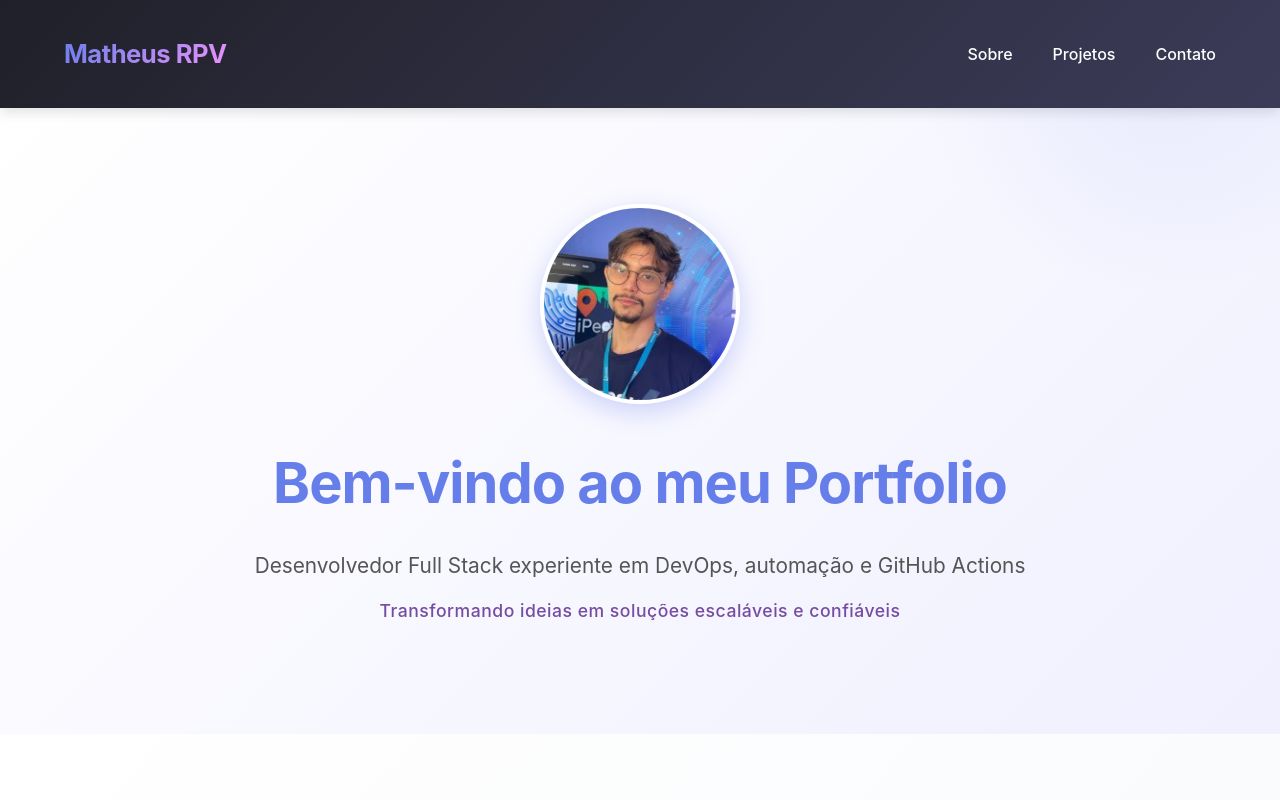
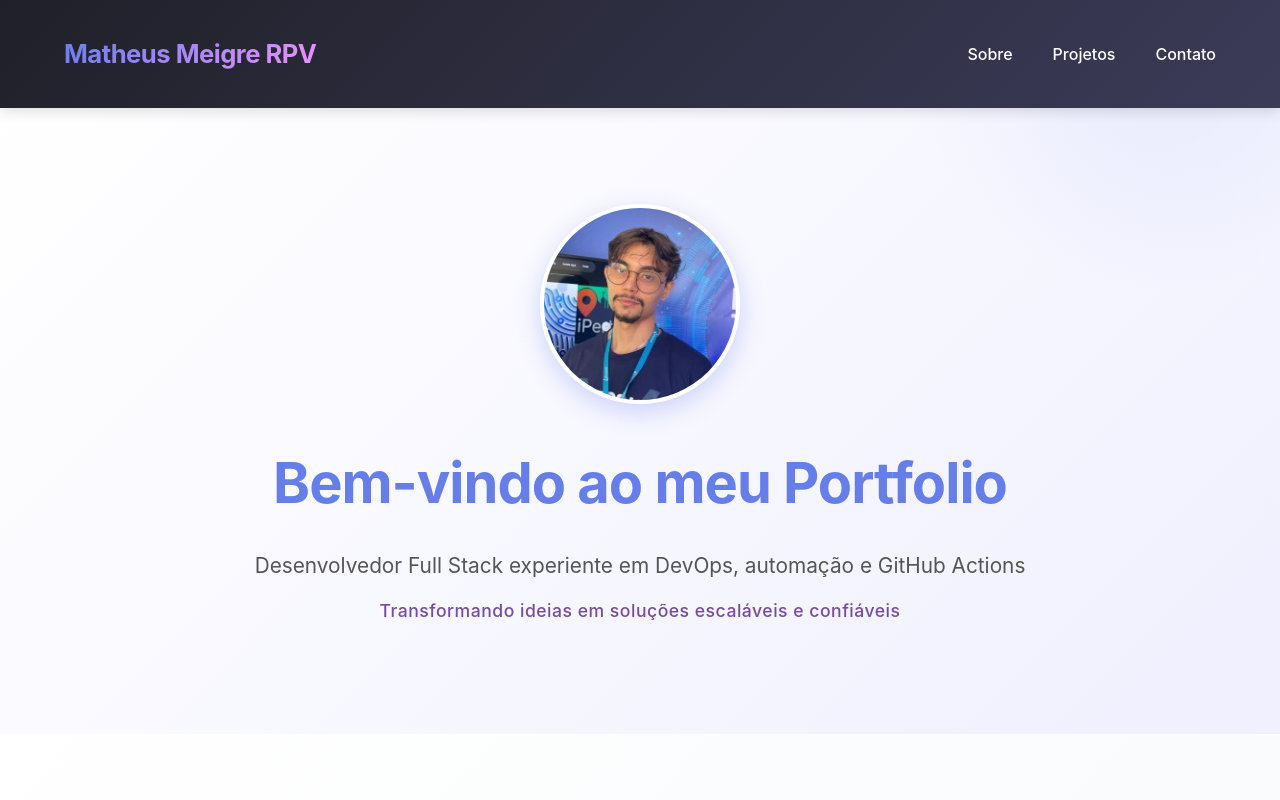
Before and after one commit to matheusmeigre/PortfolioDevops, a website: page index.html in a window 1280 px wide. Shown: the top 800 px of the page. Drawn offline with Linux system fonts and the light colour scheme.

Commit message:
feat: adicionando sobrenome no titulo

```diff
--- a/index.html
+++ b/index.html
@@ -10,7 +10,7 @@
     <header>
         <nav class="navbar">
             <div class="container">
-                <h1 class="logo">Matheus RPV</h1>
+                <h1 class="logo">Matheus Meigre RPV</h1>
                 <ul class="nav-links">
                     <li><a href="#sobre">Sobre</a></li>
                     <li><a href="#projetos">Projetos</a></li>
```
